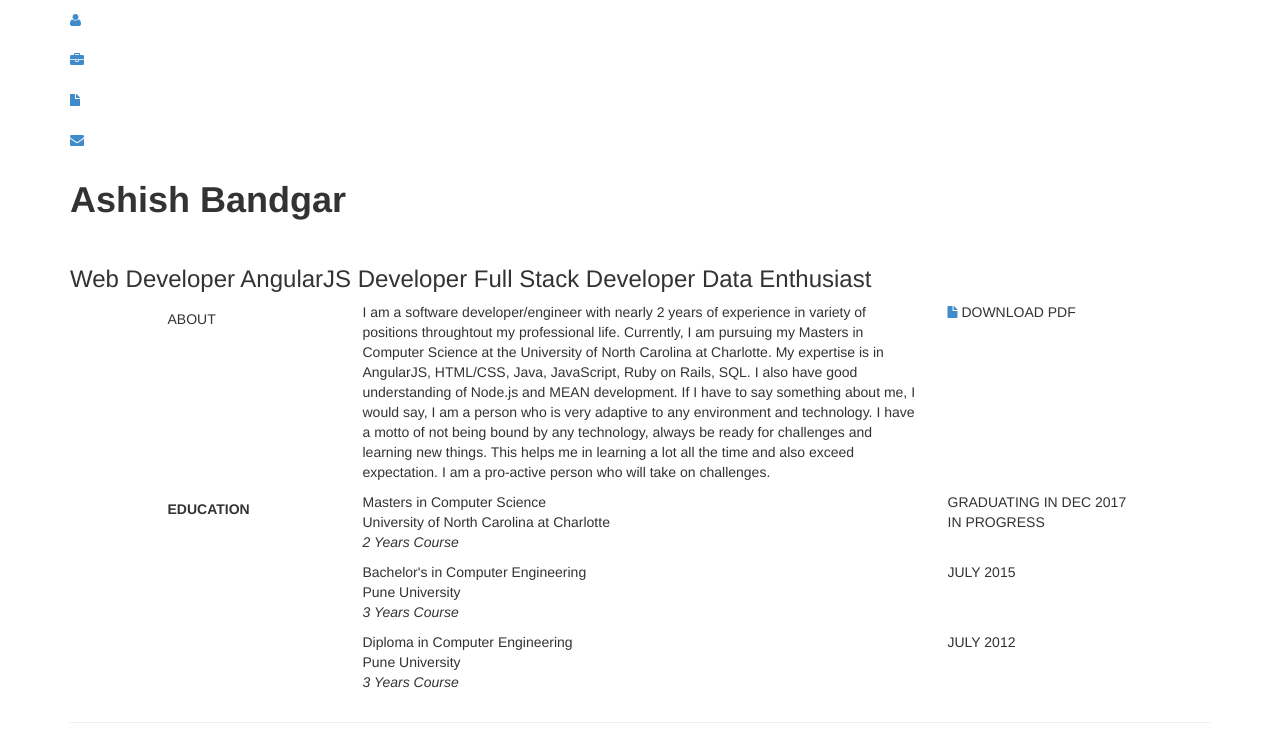
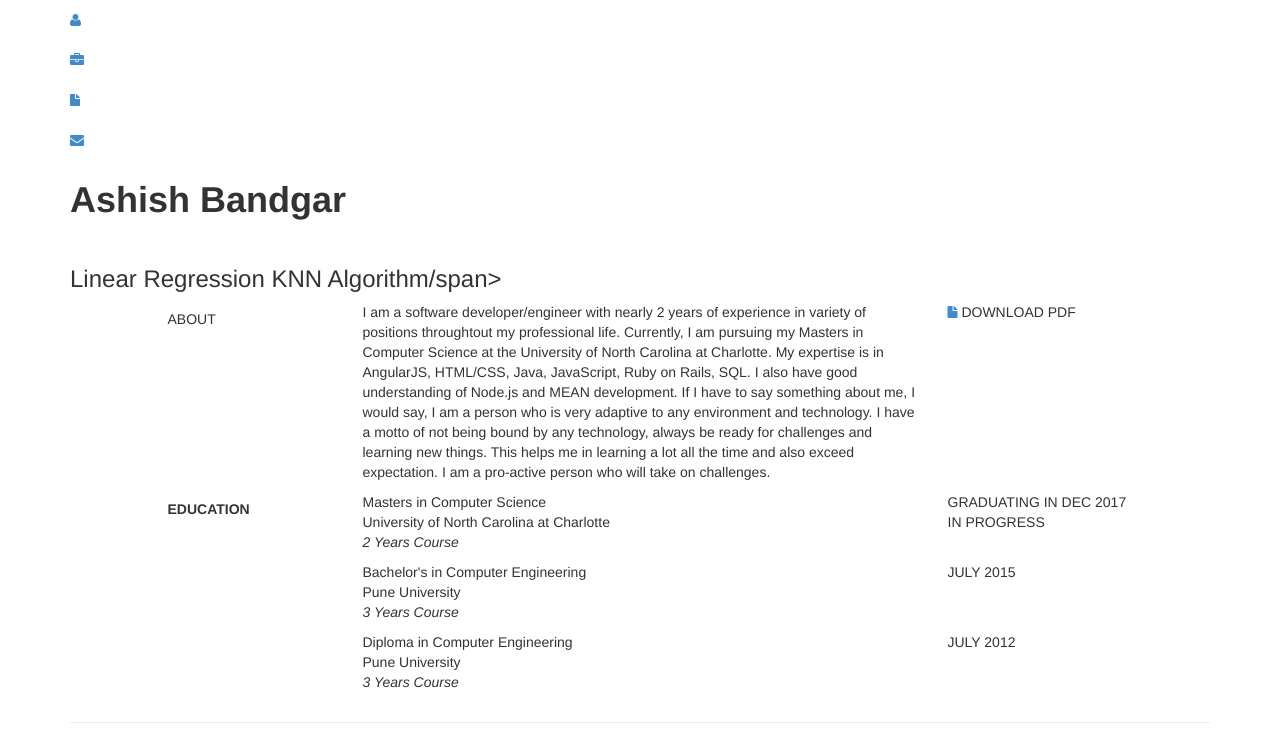
Before and after one commit to ashish617b/projectcloud, a plain HTML site: page index.html in a window 1280 px wide. Shown: the top 740 px of the page. Drawn offline with Linux system fonts and the light colour scheme.

Commit message:
Add files via upload

```diff
--- a/index.html
+++ b/index.html
@@ -7,7 +7,7 @@
     <meta name="author" content="">
     <link rel="shortcut icon" href="assets/ico/favicon.png">
 
-    <title>Ashish Bandgar Site</title>
+    <title>Cloud Computing - Crash Data Analysis and Prediction</title>
 
     <!-- Bootstrap core CSS -->
     <link href="assets/css/bootstrap.css" rel="stylesheet">
@@ -56,17 +56,13 @@
 					<h1><b>Ashish Bandgar</b></h1>
 					<section class="rw-wrapper">
 						<h3 class="rw-sentence">
-						<span style="margin-left: 20%; color: white; ">ashish617b@gmail.com | </span>
+						<span style="margin-left: 20%; color: white; "> Algorithms Used | </span>
 
 
 								<div class="rw-words rw-words-1">
-									<span>Web Developer</span>
-									<span>AngularJS Developer</span>
-									<span>Full Stack Developer</span>
-									<span>Data Enthusiast</span>
+									<span>Linear Regression</span>
+									<span>KNN Algorithm/span>
 								</div>
-
-
 								</h3>
 						</section>
 
```
